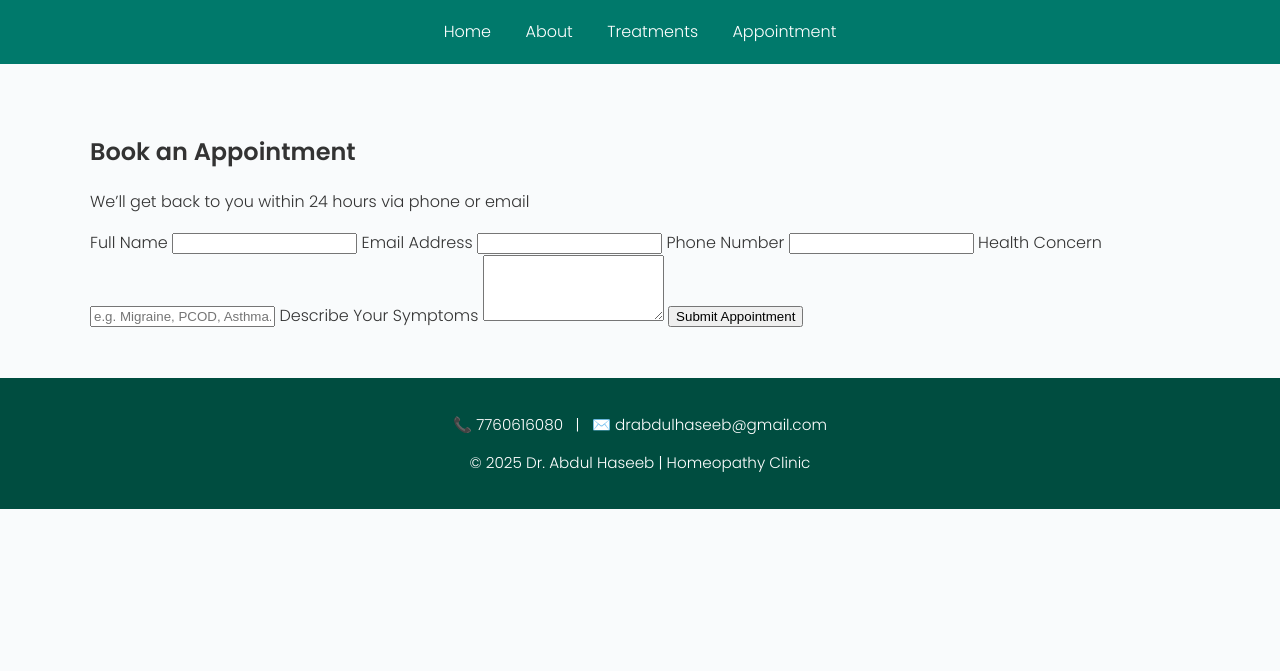
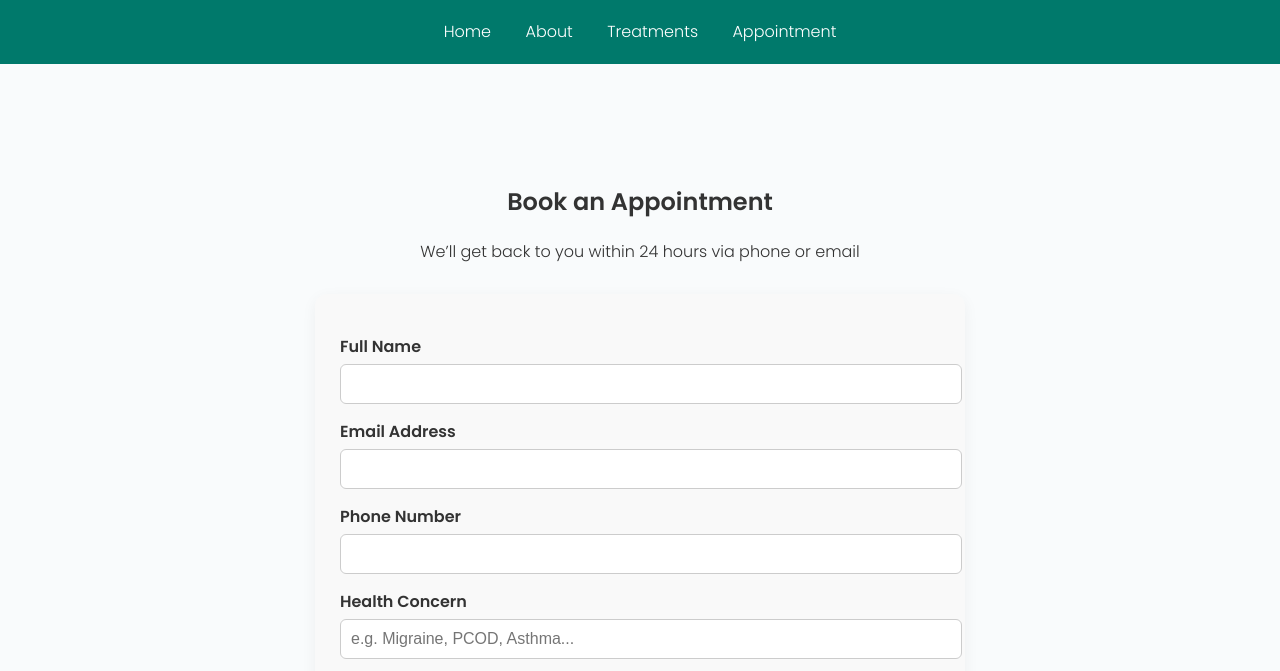
Before and after one commit to aaqib-arshid/homeopathy-site, a plain HTML site: page appointment.html in a window 1280 px wide. Shown: the part 92-763 px from the top of the page. Drawn offline with Linux system fonts and the light colour scheme.

Commit message:
Update style.css

```diff
--- a/style.css
+++ b/style.css
@@ -159,3 +159,50 @@ footer {
   height: 48px;
   margin-bottom: 10px;
 }
+.appointment-section {
+  margin-top: 50px;
+  text-align: center;
+}
+
+.appointment-form {
+  max-width: 600px;
+  margin: 30px auto;
+  background: #f9f9f9;
+  padding: 25px;
+  border-radius: 12px;
+  box-shadow: 0 4px 15px rgba(0,0,0,0.05);
+  text-align: left;
+}
+
+.appointment-form label {
+  font-weight: 600;
+  display: block;
+  margin-top: 15px;
+}
+
+.appointment-form input,
+.appointment-form textarea {
+  width: 100%;
+  padding: 10px;
+  margin-top: 5px;
+  border-radius: 6px;
+  border: 1px solid #ccc;
+  font-size: 1rem;
+}
+
+.appointment-form button {
+  margin-top: 20px;
+  width: 100%;
+  background: #4caf50;
+  color: white;
+  border: none;
+  padding: 12px;
+  font-size: 1.1rem;
+  border-radius: 8px;
+  cursor: pointer;
+  transition: background 0.3s;
+}
+
+.appointment-form button:hover {
+  background: #388e3c;
+}
```
